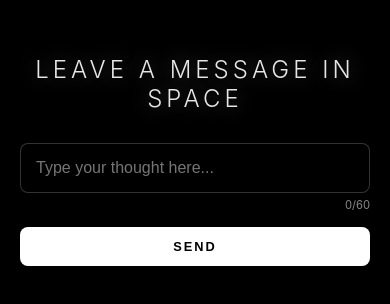
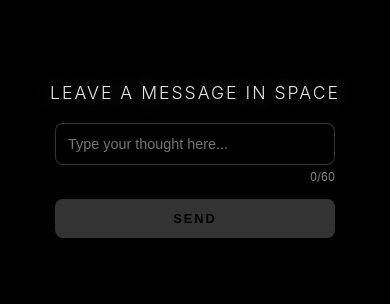
Before and after one commit to ChrisChan-dev/anonymously-message, a plain HTML site: page index.html in a window 390 px wide. Shown: the part 262-566 px from the top of the page. Drawn offline with Linux system fonts and the light colour scheme; no server answers.

Commit message:
Add files via upload

```diff
--- a/style.css
+++ b/style.css
@@ -80,6 +80,7 @@ h1 {
     color: rgba(255, 255, 255, 0.9);
     text-transform: uppercase;
     text-shadow: 0 0 20px rgba(255, 255, 255, 0.3);
+    transition: font-size 0.3s ease;
 }
 
 .input-wrapper {
@@ -89,6 +90,7 @@ h1 {
     display: flex;
     flex-direction: column;
     gap: 15px;
+    transition: max-width 0.3s ease;
 }
 
 input[type="text"] {
@@ -136,6 +138,24 @@ button:hover {
     margin-top: -10px;
 }
 
+textarea::placeholder {
+    color: rgba(255, 255, 255, 0.5);
+    opacity: 0.5;
+}
+
+#charCount {
+    opacity: 0.5;
+}
+
+button {
+    opacity: 0.2;
+    transition: opacity 0.3s ease;
+}
+
+button:hover {
+    opacity: 0.5;
+}
+
 @keyframes twinkle {
     0%, 100% { opacity: 0.2; transform: scale(0.8); }
     50% { opacity: 1; transform: scale(1.2); }
@@ -152,3 +172,25 @@ button:hover {
         transform: translate3d(calc(var(--move-x) * -1), calc(var(--move-y) * -1), 0) rotate(var(--rot-end)) scale(0.9);
     }
 }
+
+@media (max-width: 600px) {
+    h1 {
+        font-size: 1.1rem;
+        letter-spacing: 2px;
+        margin-bottom: 20px;
+        padding: 0 10px;
+    }
+
+    .input-wrapper {
+        max-width: 280px;
+    }
+
+    input[type="text"] {
+        padding: 12px;
+        font-size: 0.9rem;
+    }
+
+    .thought-bubble {
+        transform: scale(0.8);
+    }
+}
```
